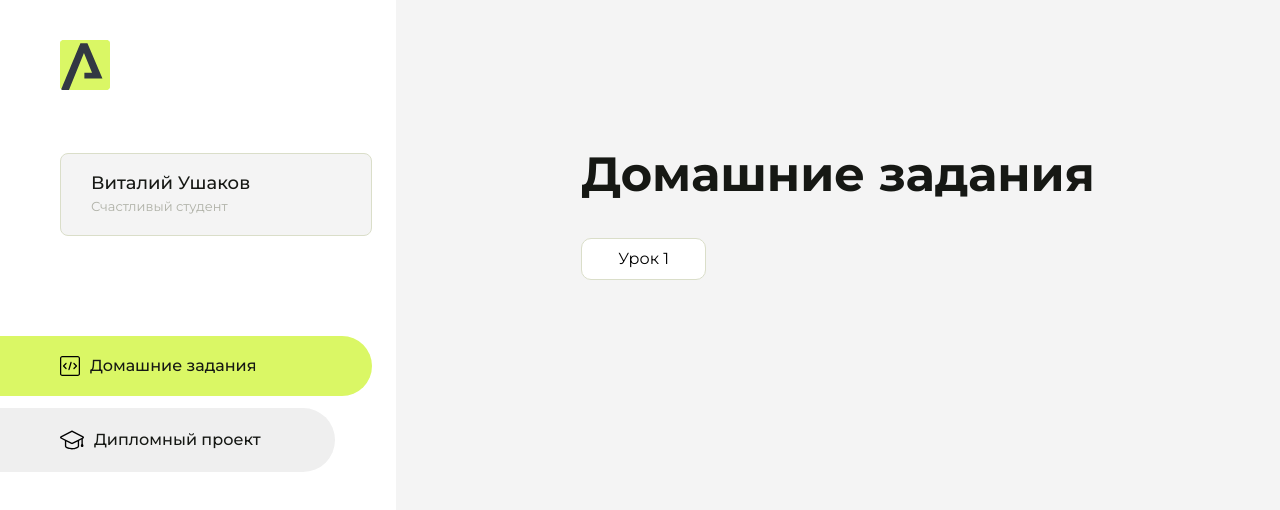
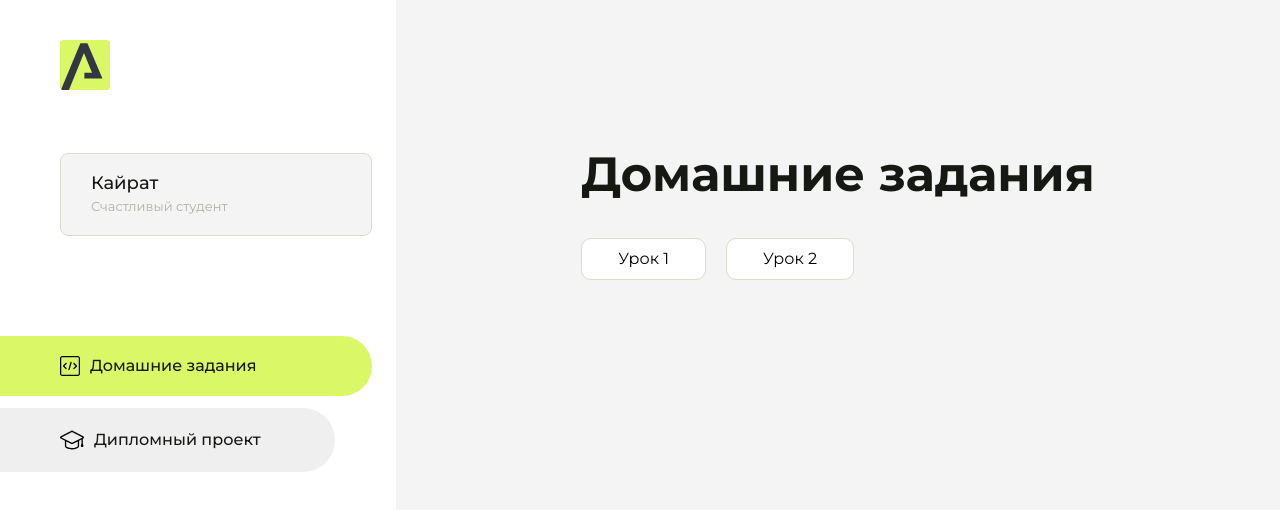
Before and after one commit to kai700-max98/homework, a plain HTML site: page index.html in a window 1280 px wide. Drawn offline with Linux system fonts and the light colour scheme.

Commit message:
Update index.html

```diff
--- a/index.html
+++ b/index.html
@@ -43,7 +43,7 @@
                 </svg>
             </div>
             <div class="sidebar__user">
-                <div class="sidebar__name">Виталий Ушаков</div>
+                <div class="sidebar__name">Кайрат</div>
                 <div class="sidebar__text">Счастливый студент</div>
             </div>
             <div class="sidebar__tabs">
@@ -93,7 +93,10 @@
                 <div class="content__title">Домашние задания</div>
                 <ul class="content__list">
                     <li class="content__list-item">
-                        <a href="lesson1/index.html">Урок 1</a>
+                        <a href="hello-arokenru/index.html">Урок 1</a>
+                    </li>
+                    <li class="content__list-item">
+                        <a href="hello-arokenru/index.html">Урок 2</a>
                     </li>
                 </ul>
             </div>
```
